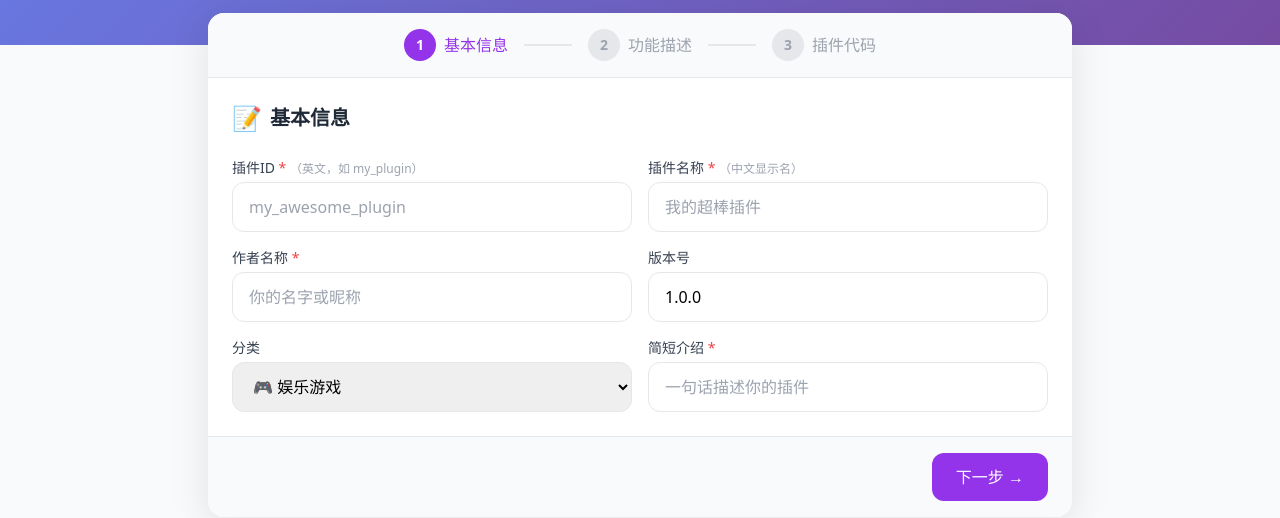
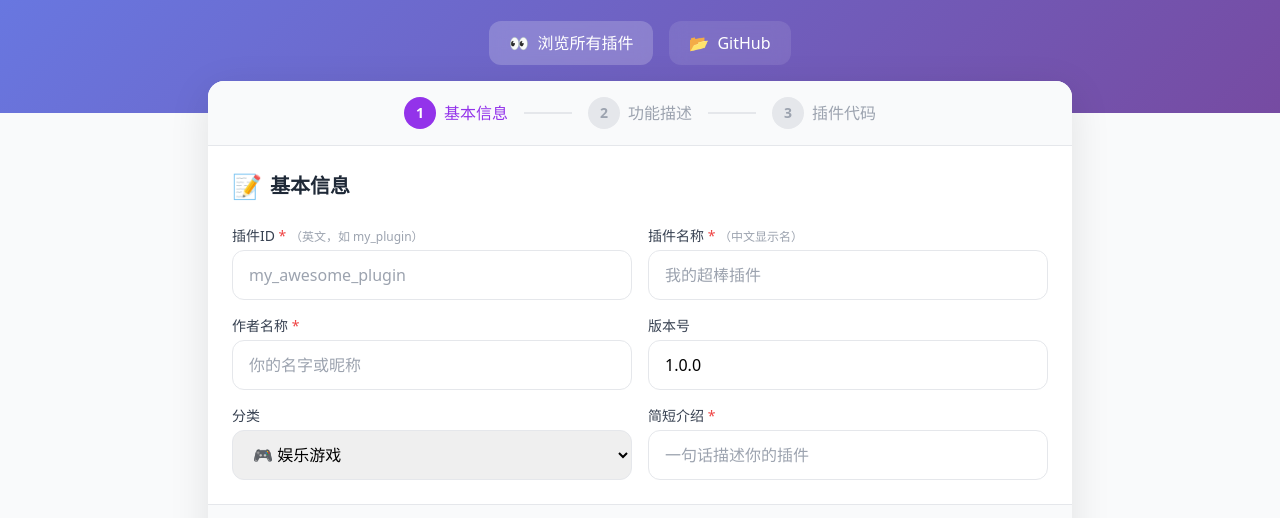
Before and after one commit to VBHC-UHY/whitesalary-plugins-web, a website: page index.html in a window 1280 px wide. Shown: the part 223-741 px from the top of the page. Drawn offline with nearby package versions, Linux system fonts and the light colour scheme.

Commit message:
添加跳转到展示页面的链接

```diff
--- a/index.html
+++ b/index.html
@@ -26,6 +26,20 @@
                 </div>
                 <h1 class="text-4xl font-bold mb-2">白的插件市场</h1>
                 <p class="text-white/80 text-lg">提交你的插件，与所有白的用户分享</p>
+
+                <!-- 跳转链接 -->
+                <div class="flex justify-center gap-4 mt-6">
+                    <a href="https://whitesalary-plugins-view.vercel.app" target="_blank"
+                       class="bg-white/20 hover:bg-white/30 backdrop-blur rounded-xl px-5 py-2.5 flex items-center gap-2 transition-all">
+                        <span>👀</span>
+                        <span>浏览所有插件</span>
+                    </a>
+                    <a href="https://github.com/VBHC-UHY/whitesalary-plugins" target="_blank"
+                       class="bg-white/10 hover:bg-white/20 backdrop-blur rounded-xl px-5 py-2.5 flex items-center gap-2 transition-all">
+                        <span>📂</span>
+                        <span>GitHub</span>
+                    </a>
+                </div>
             </div>
         </div>
 
```
